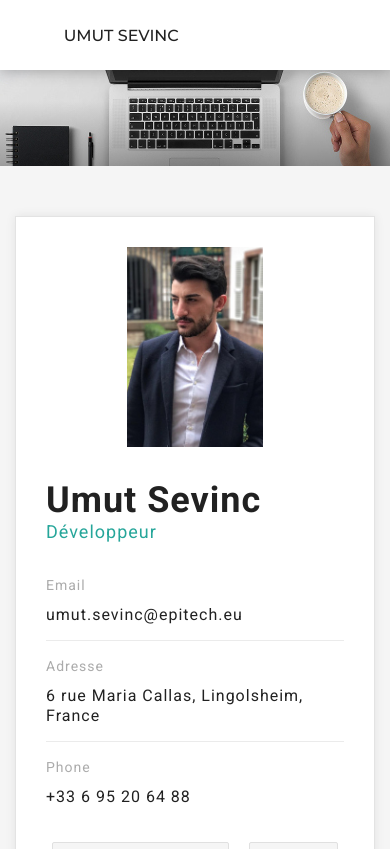
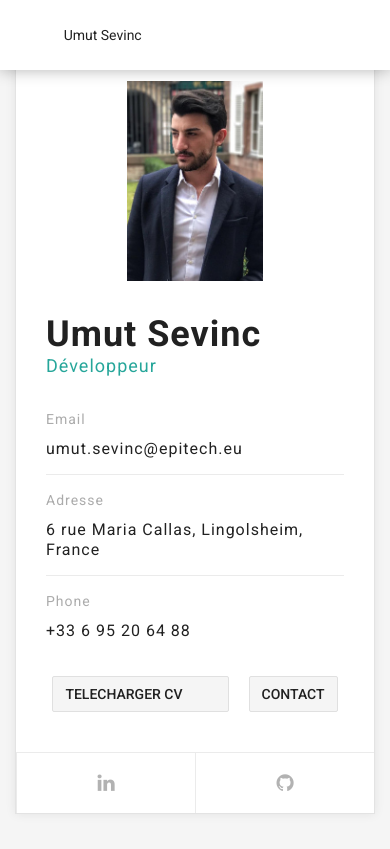
Before and after one commit to umutsevinc/umutsevinc.github.io, a PHP site: page / in a window 390 px wide. Shown: the top 849 px of the page. Run offline with PHP 8.4, Linux system fonts and the light colour scheme.

```diff
--- a/index.html
+++ b/index.html
@@ -31,11 +31,11 @@
                 <button class="nav-btn" id="js-nav-btn">
                     <i class="material-icons">&#xE5D2;</i>
                 </button>
-                <span class="header_title">Umut Sevinc</span>
+                <a href="index.html"><span class="name">Umut Sevinc</span></a>
             </div>
             <nav class="navigation" id="js-nav">
                 <div class="nav_title">
-                    <span class="header_title">Umut Sevinc</span>
+                    <a href="index.html"><span class="name">Umut Sevinc</span></a>
                     <span class="nav_profession accent-green">Developpeur</span>
                 </div>
                 <ul class="nav_list">
@@ -660,6 +660,7 @@
             </div> <!--/.row-->
 
         </div>
+    </br></br></br>
     </div>
 
 
--- a/style/main.css
+++ b/style/main.css
@@ -199,9 +199,9 @@ button {
 	.top_parallax {
 		width: 100%;
 		height: 166px;
-		display: block;
+		display: none;
 		position: relative;
-		background: url('../img/macbook-bg2.jpg') top center no-repeat;
+		background: url('../img/macbook-bg2.jpg') top center no-repeat fixed;
 	}
 }
 
@@ -211,7 +211,7 @@ button {
 		height: 198px;
 		display: block;
 		position: relative;
-		background: url('../img/macbook-bg1.jpg') top center no-repeat;
+		background: url('../img/macbook-bg1.jpg') top center no-repeat fixed;
 	}
 }
 
```
